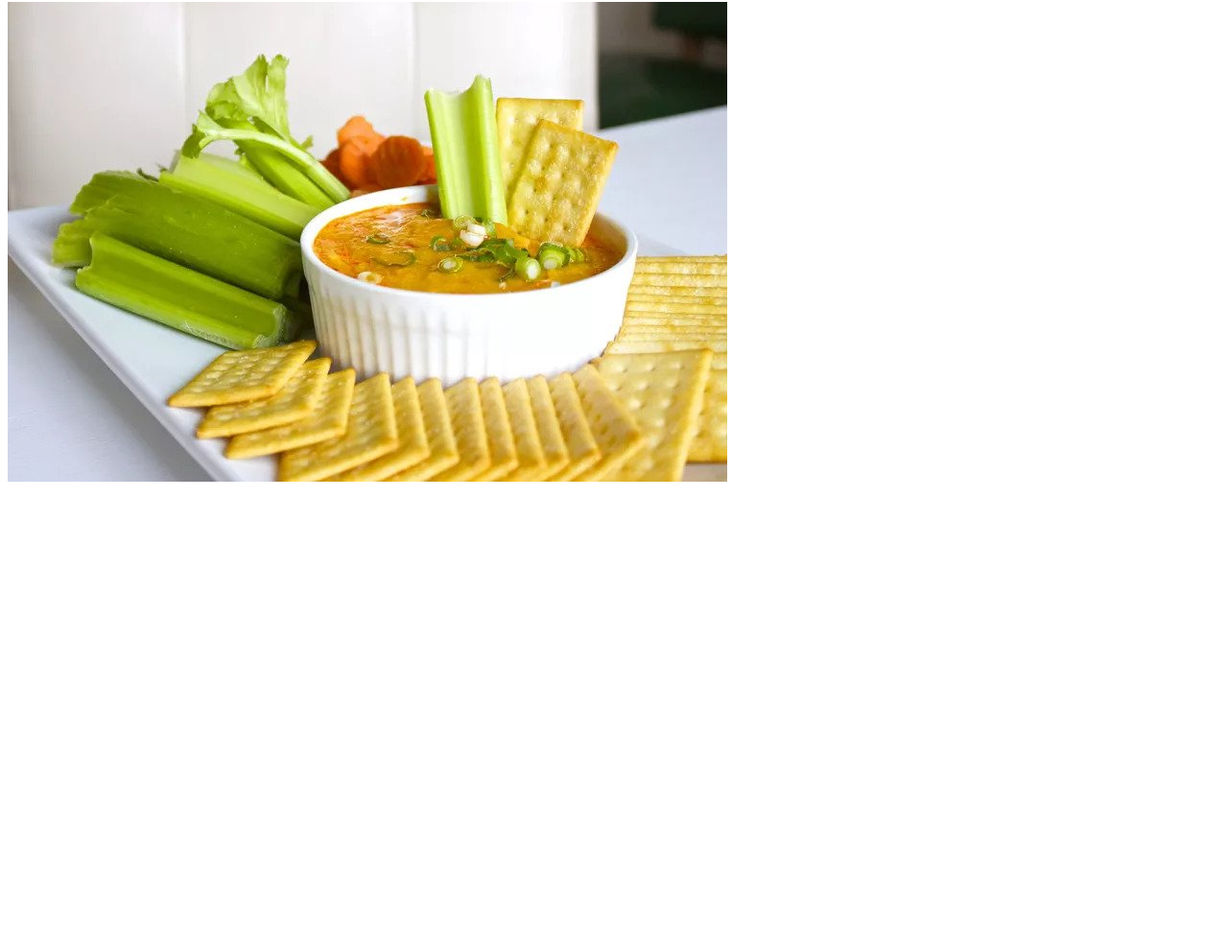
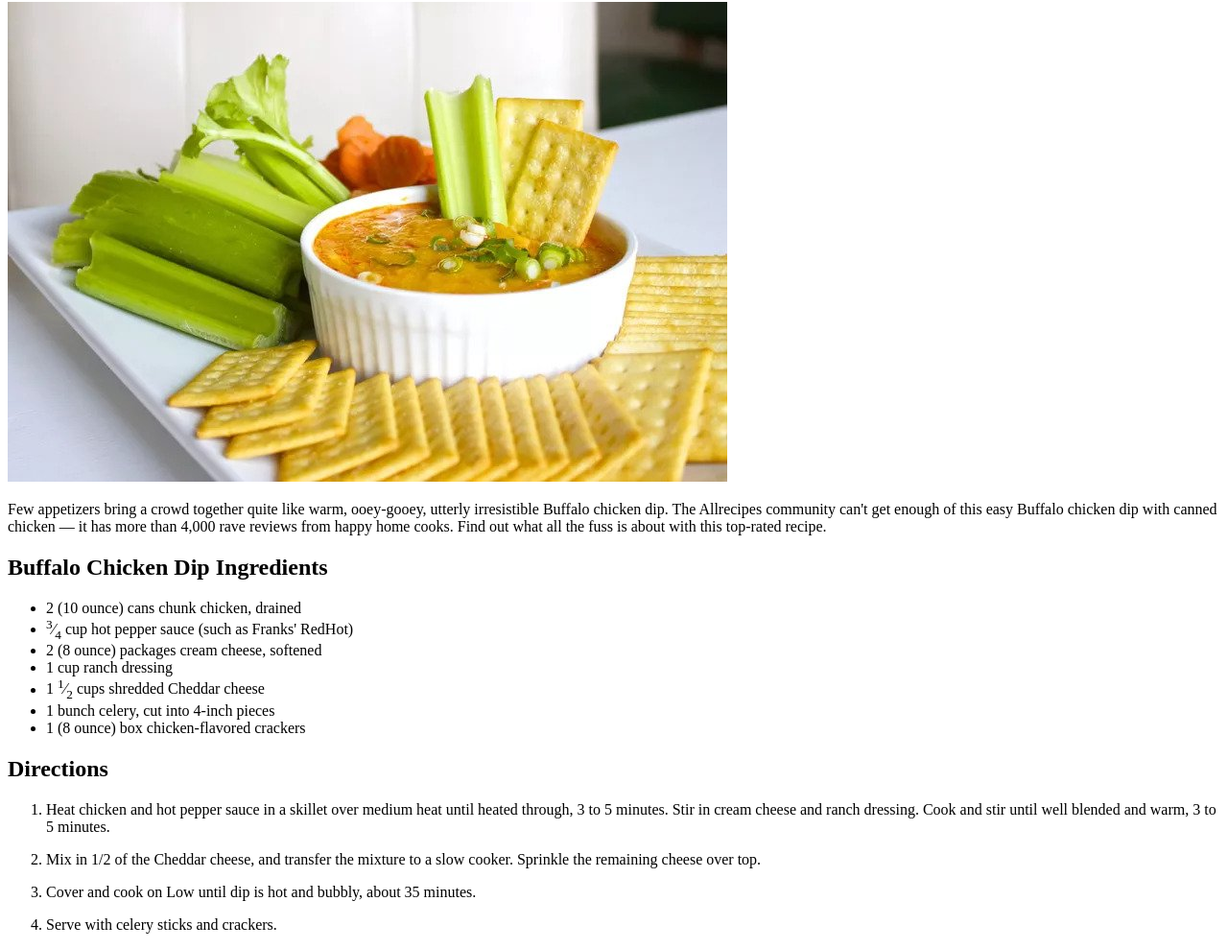
Before and after one commit to Roberto2554/odin-recipes, a plain HTML site: page recipes/buffalo-chicken-dip.html in a window 1280 px wide. Shown: the part 78-1067 px from the top of the page at 96% size. Before the commit the page ends 800 px from the top, so only its background shows below. Drawn offline with Linux system fonts and the light colour scheme.

Commit message:
Edit buffalo-chicken-dip.html now has text and lists

```diff
--- a/recipes/buffalo-chicken-dip.html
+++ b/recipes/buffalo-chicken-dip.html
@@ -10,5 +10,36 @@
 
 
         <img src="../images/buffalo-chicken-dip.jpg" alt="Buffalo Chicken Dip">
+
+
+        <p>Few appetizers bring a crowd together quite like warm, ooey-gooey, utterly irresistible Buffalo chicken dip.
+            The Allrecipes community can't get enough of this easy Buffalo chicken dip with canned chicken — it has more than 4,000 rave reviews from happy home cooks.
+            Find out what all the fuss is about with this top-rated recipe.</p>
+
+
+        <h2>Buffalo Chicken Dip Ingredients</h2>
+
+
+        <ul>
+            <li>2 (10 ounce) cans chunk chicken, drained</li>
+            <li><sup>3</sup>&frasl;<sub>4</sub> cup hot pepper sauce (such as Franks' RedHot)</li>
+            <li>2 (8 ounce) packages cream cheese, softened</li>
+            <li>1 cup ranch dressing</li>
+            <li>1 <sup>1</sup>&frasl;<sub>2</sub> cups shredded Cheddar cheese</li>
+            <li>1 bunch celery, cut into 4-inch pieces</li>
+            <li>1 (8 ounce) box chicken-flavored crackers</li>
+        </ul>
+
+
+        <h2>Directions</h2>
+
+
+        <ol>
+            <li><p>Heat chicken and hot pepper sauce in a skillet over medium heat until heated through, 3 to 5 minutes.
+                Stir in cream cheese and ranch dressing. Cook and stir until well blended and warm, 3 to 5 minutes.</p></li>
+            <li><p>Mix in 1/2 of the Cheddar cheese, and transfer the mixture to a slow cooker. Sprinkle the remaining cheese over top.</p></li>
+            <li><p>Cover and cook on Low until dip is hot and bubbly, about 35 minutes.</p></li>
+            <li><p>Serve with celery sticks and crackers.</p></li>
+        </ol>
     </body>
 </html>
```
Also changed, not shown: index.html (+3 -0 lines).
